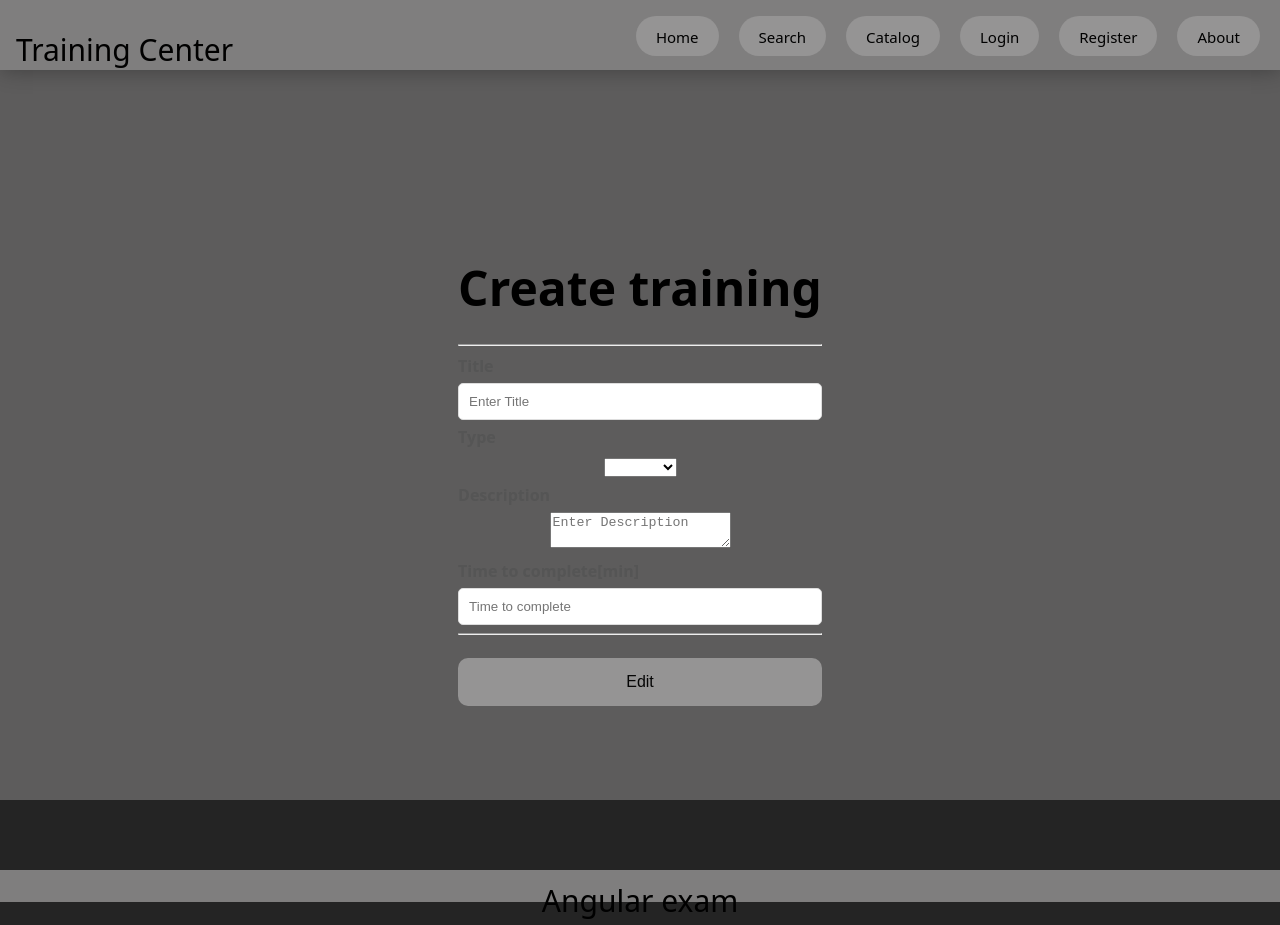
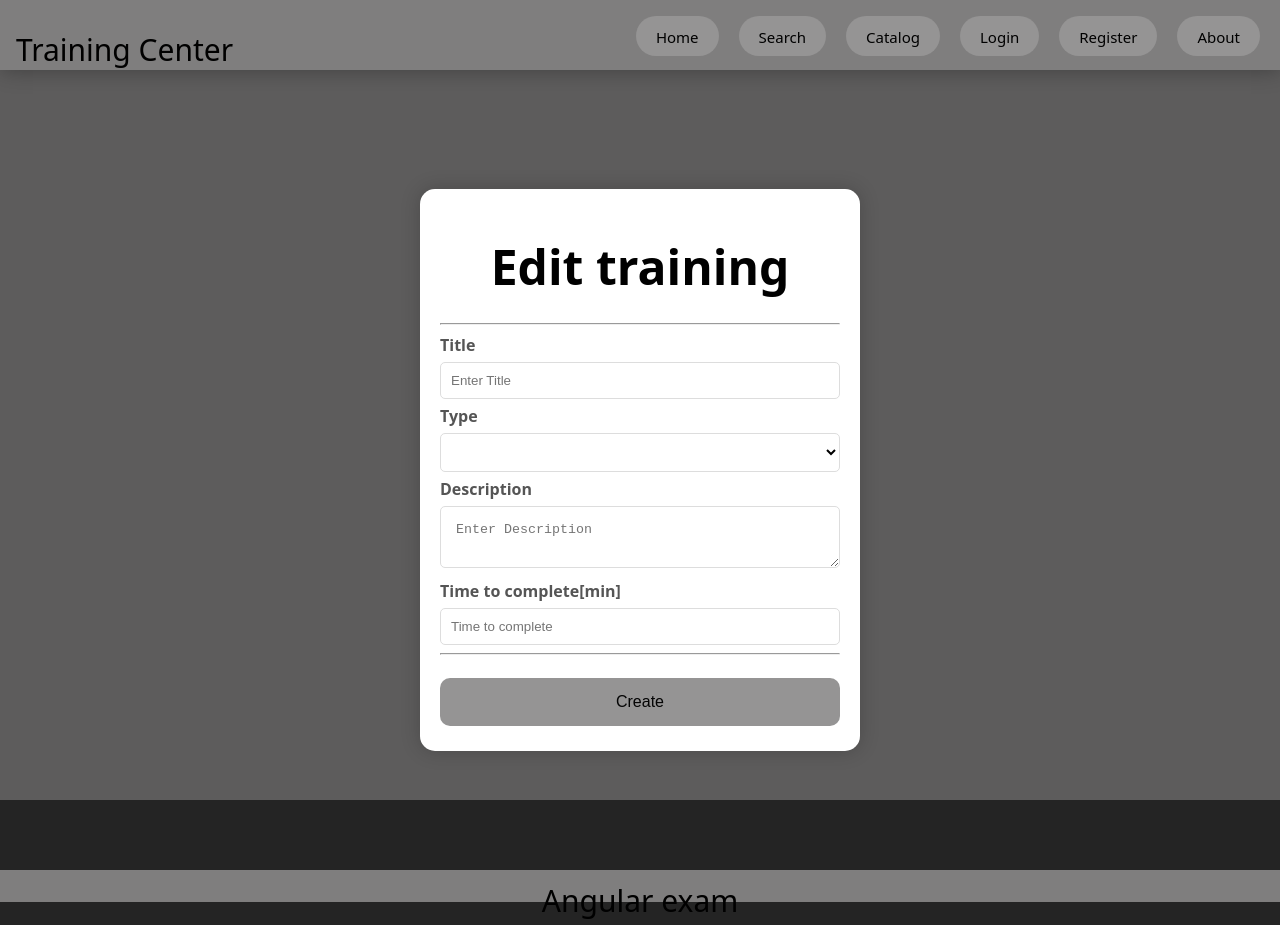
Before and after one commit to VasilP25/Regular-exam, a React (Vite) app: page /catalog/details/1/edit in a window 1280 px wide. Built offline with nearby package versions, Linux system fonts and the light colour scheme; no server answers.

Commit message:
Edit working

```diff
--- a/src/components/Catalog.jsx
+++ b/src/components/Catalog.jsx
@@ -14,13 +14,11 @@ export default function Catalog() {
       setTrainings(result);
     };
     fetchData();
-
-    console.log(trainings);
   }, []);
 
   return (
     <>
-      <div class="container-catalog">
+      <div className="container-catalog">
         {trainings.length > 0 ? (
           trainings.map((training) => (
             <SingleTraining
@@ -29,10 +27,10 @@ export default function Catalog() {
             ></SingleTraining>
           ))
         ) : (
-          <div class="empty-catalog">
+          <div className="empty-catalog">
             <h3>Каталогът е празен</h3>
 
-            <Link to="/create" class="btn">
+            <Link to="/create" className="btn">
               Добави
             </Link>
           </div>
--- a/src/components/Create.jsx
+++ b/src/components/Create.jsx
@@ -34,7 +34,6 @@ export default function Create() {
       alert("You cannot create training!");
       return null;
     }
-    console.log(user);
 
     try {
       await createTraining(
--- a/src/components/Delete.jsx
+++ b/src/components/Delete.jsx
@@ -8,7 +8,6 @@ export default function Delete() {
   const { _id } = useParams();
   const { deleteOne } = useContext(TrainingContext);
   const { user } = useContext(UserContext);
-  console.log(_id);
   const deletefetch = async () => {
     await deleteOne(_id, user.accessToken);
 
--- a/src/components/Details.jsx
+++ b/src/components/Details.jsx
@@ -15,7 +15,6 @@ export default function Details() {
 
   useEffect(() => {
     fetchTraining();
-    console.log(training);
   }, []);
 
   return (
--- a/src/components/Edit.jsx
+++ b/src/components/Edit.jsx
@@ -1,29 +1,70 @@
-import { useParams } from "react-router";
+import { useNavigate, useParams } from "react-router";
 import { useContext, useEffect, useState } from "react";
 import TrainingContext from "../context/trainingContext";
+import UserContext from "../context/contexts";
 
 export default function Edit() {
   const { _id } = useParams();
-  const { getOne } = useContext(TrainingContext);
-  const [training, setTraining] = useState({});
+  const { getOne, updateOne } = useContext(TrainingContext);
+  const { user } = useContext(UserContext);
+  const navigate = useNavigate();
+  const [trainings, setTrainings] = useState({});
 
-  const fetchOne = async () => {
-    const result = await getOne(_id);
+  // const [title, setTitle] = useState("");
+  // const [type, setType] = useState("");
+  // const [description, setDescription] = useState("");
+  // const [timeToComplete, setTimeToComplete] = useState(0);
 
-    setTraining(result);
+  const fetchUpdate = async () => {
+    try {
+      await updateOne(_id, user.accessToken, trainings);
+
+      navigate("/catalog");
+    } catch (error) {
+      alert(error.message);
+    }
   };
+
+  const onChange = (e) => {
+    if (e.target.name === "timeToComplete") {
+      setTrainings((state) => ({
+        ...state,
+        [e.target.name]: +e.target.value,
+      }));
+    } else {
+      setTrainings((state) => ({
+        ...state,
+        [e.target.name]: e.target.value,
+      }));
+    }
+  };
+
+  // const typeOnChange = (e) => {
+  //   setType(e.target.value);
+  // };
+
+  // const descriptionOnChange = (e) => {
+  //   setDescription(e.target.value);
+  // };
+
+  // const timeOnChange = (e) => {
+  //   setTimeToComplete(e.target.value);
+  // };
+
   useEffect(() => {
-    const result = fetchOne();
-
-    setTraining(result);
+    getOne(_id).then((result) => {
+      setTrainings(result);
+    });
   }, []);
 
   return (
     <>
       <div className="centering">
-        <div className="container-edit">
-          <form>
-            <h1>Create training</h1>
+        {/* <p className="error-message">{{ msg }}</p> */}
+
+        <form action={fetchUpdate}>
+          <div className="container-create">
+            <h1>Edit training</h1>
             <hr />
 
             <label htmlFor="title">
@@ -34,16 +75,26 @@ export default function Edit() {
               type="text"
               placeholder="Enter Title"
               name="title"
+              value={trainings?.title}
+              onChange={onChange}
             />
+            {/* <p className="error">Title is required.</p> */}
+            {/* <p className="error">Title must be at least 6 characters long.</p> */}
 
             <label htmlFor="typeTraining">
               <b>Type</b>
             </label>
-            <select name="typeTraining" id="typeTraining">
+            <select
+              name="typeTraining"
+              id="typeTraining"
+              value={trainings?.type}
+              onChange={onChange}
+            >
               <option value=""></option>
               <option value="cardio">Cardio</option>
               <option value="strength">Strength</option>
             </select>
+            {/* <p className="error">Type is required.</p> */}
 
             <label htmlFor="description">
               <b>Description</b>
@@ -53,7 +104,12 @@ export default function Edit() {
               placeholder="Enter Description"
               name="description"
               id="description"
+              value={trainings?.description}
+              onChange={onChange}
             ></textarea>
+            {/* <p className="error">Description is required.</p> */}
+            {/* <p className="error">Description must be at least 10 characters long.</p> */}
+            {/* <p className="error">Description must be most 100 characters long.</p> */}
 
             <label htmlFor="timeToComplete">
               <b>Time to complete[min]</b>
@@ -63,13 +119,17 @@ export default function Edit() {
               placeholder="Time to complete"
               name="timeToComplete"
               id="timeToComplete"
+              value={trainings?.timeToComplete}
+              onChange={onChange}
             />
+            {/* <p className="error">Time to complete is required.</p> */}
+            {/* <p className="error">Time to complete must be greater than 0.</p> */}
             <hr />
             <button type="submit" className="registerbtn">
-              Edit
+              Create
             </button>
-          </form>
-        </div>
+          </div>
+        </form>
       </div>
     </>
   );
--- a/src/components/Login.jsx
+++ b/src/components/Login.jsx
@@ -6,17 +6,12 @@ import UserContext from "../context/contexts";
 export default function Login() {
   const [email, setEmail] = useState("");
   const [password, setPassword] = useState("");
-  let { user, loginHandler } = useContext(UserContext);
+  let { loginHandler } = useContext(UserContext);
 
   const emailChangeHandler = (e) => {
-    console.log(e.target.value);
-    console.log(user);
-
     setEmail(e.target.value);
   };
   const passwordChangeHandler = (e) => {
-    console.log(e.target.value);
-
     setPassword(e.target.value);
   };
 
--- a/src/components/singleTraining.jsx
+++ b/src/components/singleTraining.jsx
@@ -3,13 +3,13 @@ import { Link } from "react-router";
 export default function SingleTraining({ training }) {
   return (
     <>
-      <div class="card">
+      <div className="card">
         <h2>{training.title}</h2>
         <p className="type">{training.type}</p>
         <Link
           to={`details/${training._id}`}
           state={training}
-          class="details-link"
+          className="details-link"
         >
           Details
         </Link>
--- a/src/context/trainingContext.jsx
+++ b/src/context/trainingContext.jsx
@@ -11,12 +11,11 @@ const TrainingContext = createContext({
   getAll() {},
   getOne() {},
   deleteOne() {},
+  updateOne() {},
 });
 
 export function TrainingProvider({ children }) {
   const createTraining = async (data, accessToken) => {
-    console.log(data, accessToken);
-
     try {
       const response = await fetch("http://localhost:3030/data/trainings", {
         method: "POST",
@@ -54,6 +53,7 @@ export function TrainingProvider({ children }) {
       );
 
       const result = await response.json();
+
       return result;
     } catch (error) {
       alert(error.message);
@@ -75,11 +75,26 @@ export function TrainingProvider({ children }) {
     return result;
   };
 
+  const updateOne = async (id, accessToken, data) => {
+    const response = await fetch(`http://localhost:3030/trainings/${id}`, {
+      method: "PUT",
+      headers: {
+        "content-type": "application/json",
+        "X-Authorization": accessToken,
+      },
+      body: JSON.stringify(data),
+    });
+    const result = response.json();
+
+    return result;
+  };
+
   const trainingContextData = {
     createTraining,
     getAll,
     getOne,
     deleteOne,
+    updateOne,
   };
 
   return (
--- a/src/utils/loginUtil.js
+++ b/src/utils/loginUtil.js
@@ -17,8 +17,6 @@ export default function LoginFetch(email, password) {
         return response.json();
       })
       .then((result) => {
-        console.log(result);
-
         setData(result);
         // navigate("/");
       });
```
